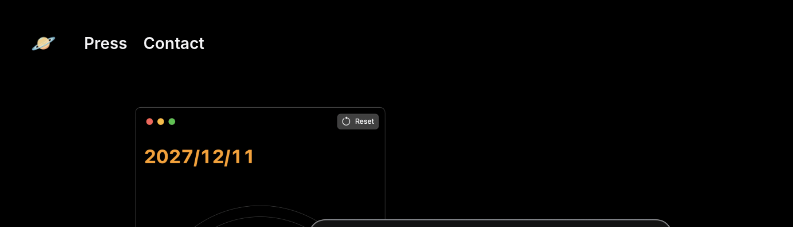
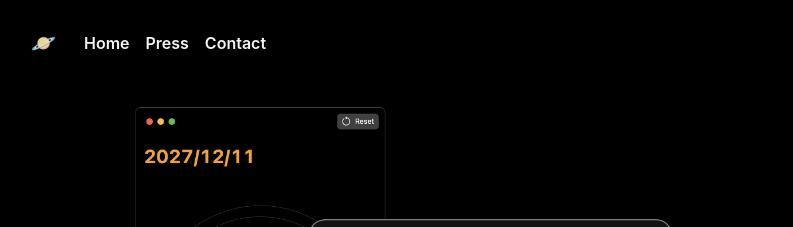
Before and after one commit to bluecometlabs/8planets.app, a Jekyll site: the page built from pages/index.md, in a window 1280 px wide. Shown: the top 227 px of the page, without its empty margins (243-1036 px from the left). Built offline with Jekyll 4.4.1, drawn with Linux system fonts in a browser that asks for light colours; comment, search, counter and statistics services are not loaded.

Commit message:
Update header

```diff
--- a/_includes/header.html
+++ b/_includes/header.html
@@ -8,6 +8,7 @@
             </button>
             <div class="collapse navbar-collapse" id="navbarNavAltMarkup">
                 <div class="navbar-nav ml-auto">
+                    <a class="nav-link" href="/">Home</a>
                     <a class="nav-link" href="/press/">Press</a>
                     <a class="nav-link" href="/contact/">Contact</a>
                 </div>
```
